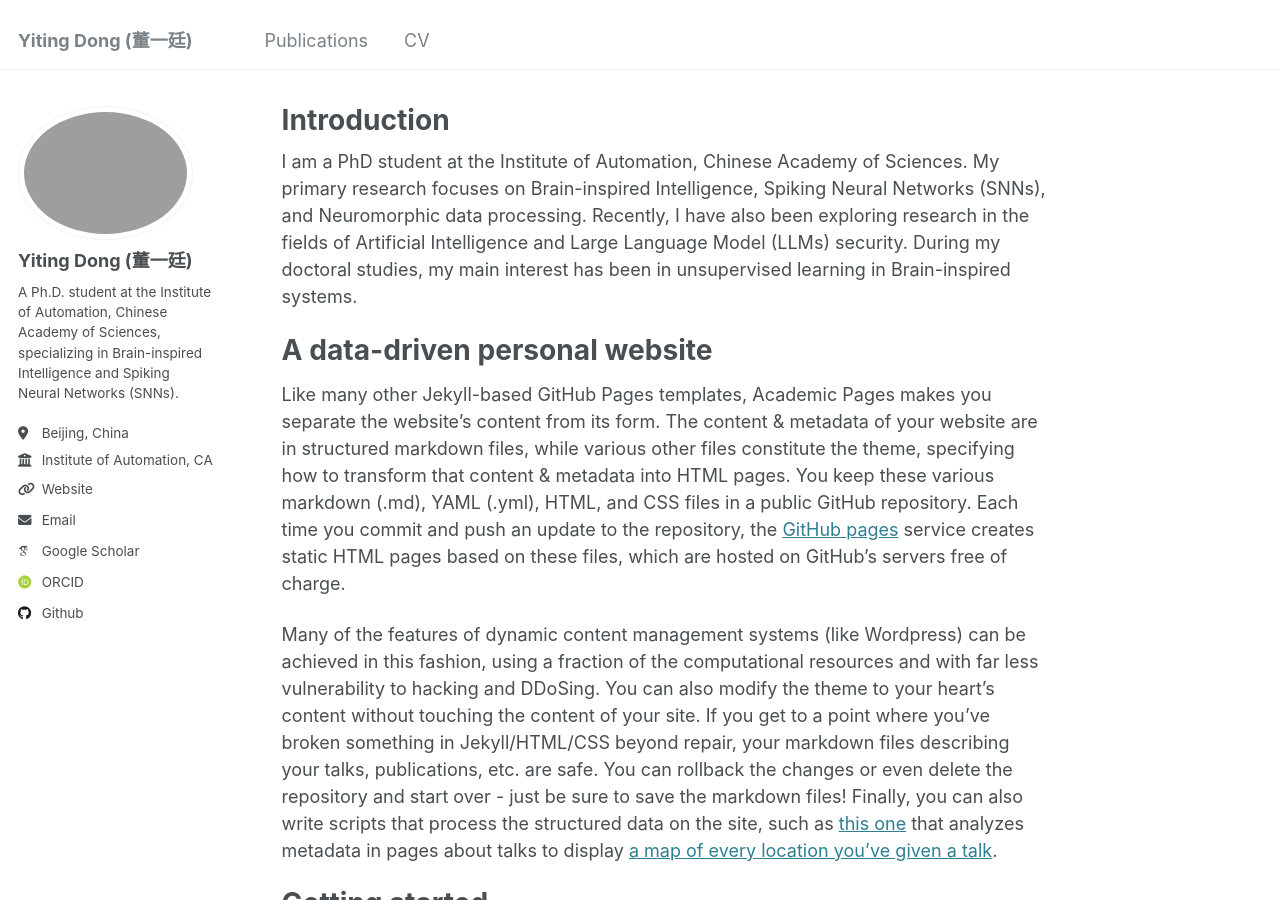
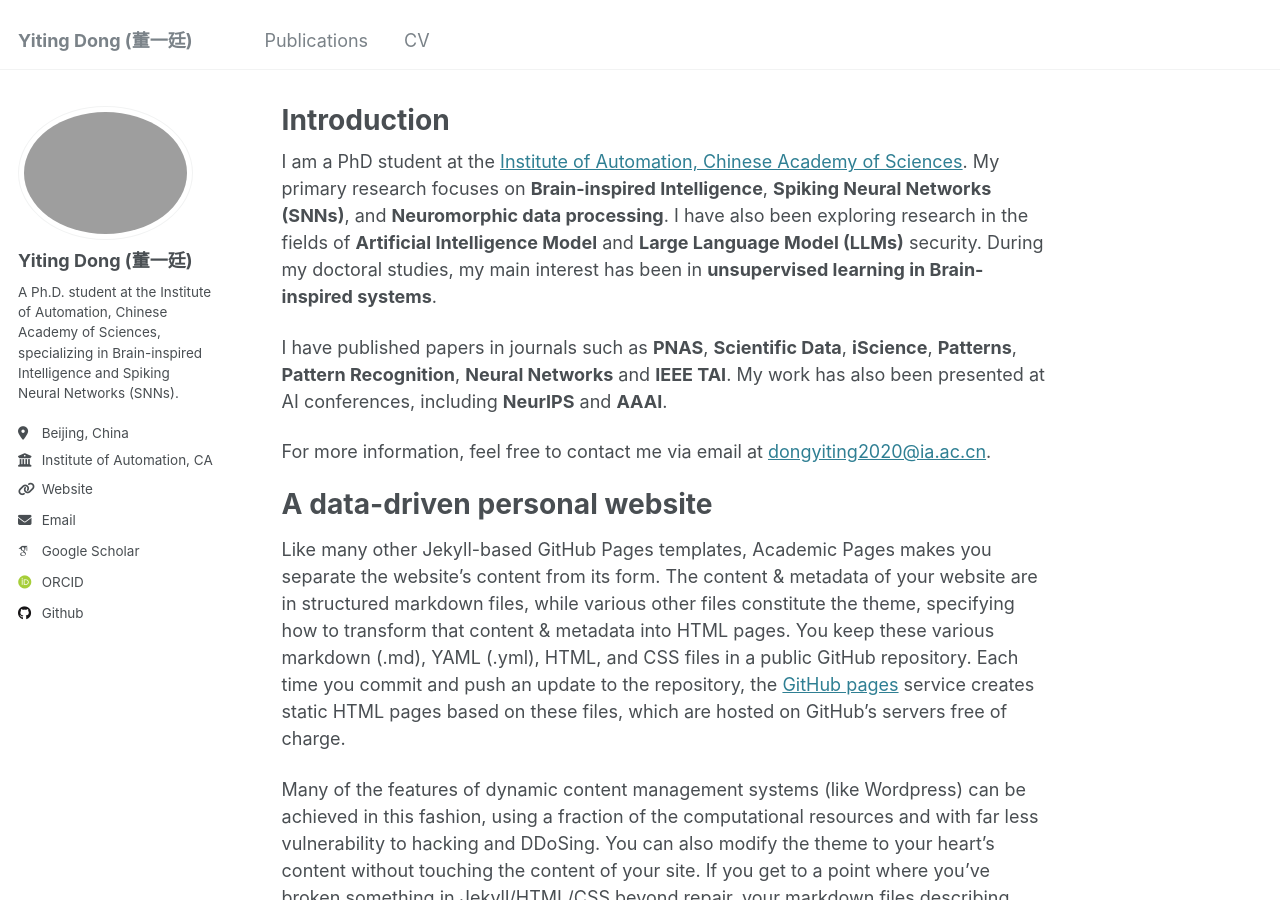
Before and after one commit to sunbaby01/sunbaby01.github.io, a Jekyll site: the page built from _pages/about.md, in a window 1280 px wide and 900 px high. Built offline with Jekyll 4.4.1, drawn with Linux system fonts in a browser that asks for light colours; some web fonts are replaced.

Commit message:
Update about.md

```diff
--- a/_pages/about.md
+++ b/_pages/about.md
@@ -7,9 +7,12 @@ redirect_from:
   - /about.html
 ---
 
-I am a PhD student at the Institute of Automation, Chinese Academy of Sciences. My primary research focuses on Brain-inspired Intelligence, Spiking Neural Networks (SNNs), and Neuromorphic data processing. Recently, I have also been exploring research in the fields of Artificial Intelligence and Large Language Model (LLMs) security. During my doctoral studies, my main interest has been in unsupervised learning in Brain-inspired systems.
+I am a PhD student at the [Institute of Automation, Chinese Academy of Sciences](http://english.ia.cas.cn/). My primary research focuses on **Brain-inspired Intelligence**, **Spiking Neural Networks (SNNs)**, and **Neuromorphic data processing**. I have also been exploring research in the fields of **Artificial Intelligence Model** and **Large Language Model (LLMs)** security. During my doctoral studies, my main interest has been in **unsupervised learning in Brain-inspired systems**.
+
+I have published papers in journals such as **PNAS**, **Scientific Data**, **iScience**, **Patterns**, **Pattern Recognition**, **Neural Networks** and **IEEE TAI**. My work has also been presented at AI conferences, including **NeurIPS** and **AAAI**.
 
 
+For more information, feel free to contact me via email at <dongyiting2020@ia.ac.cn>.
 
 A data-driven personal website
 ======
```
